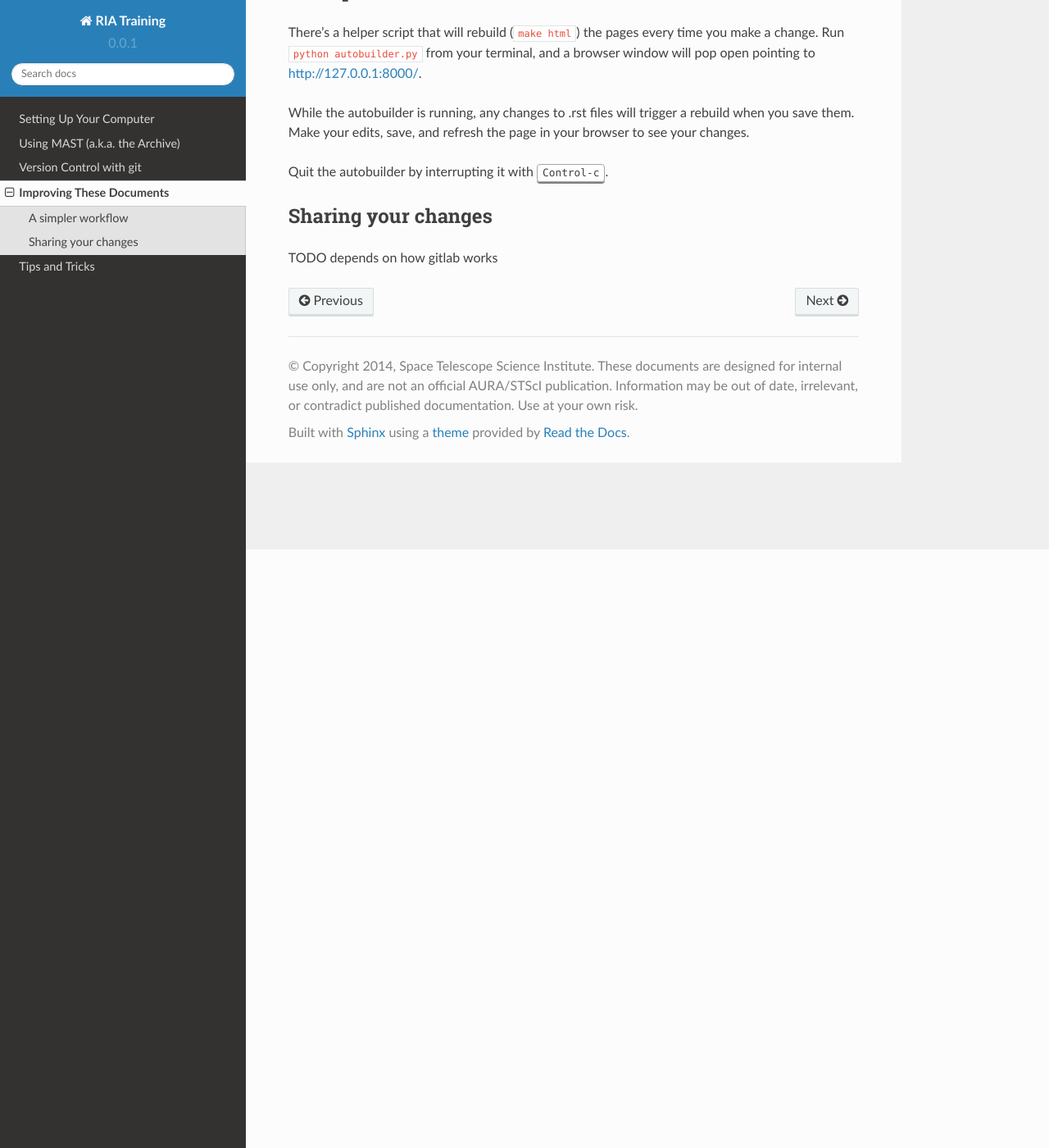
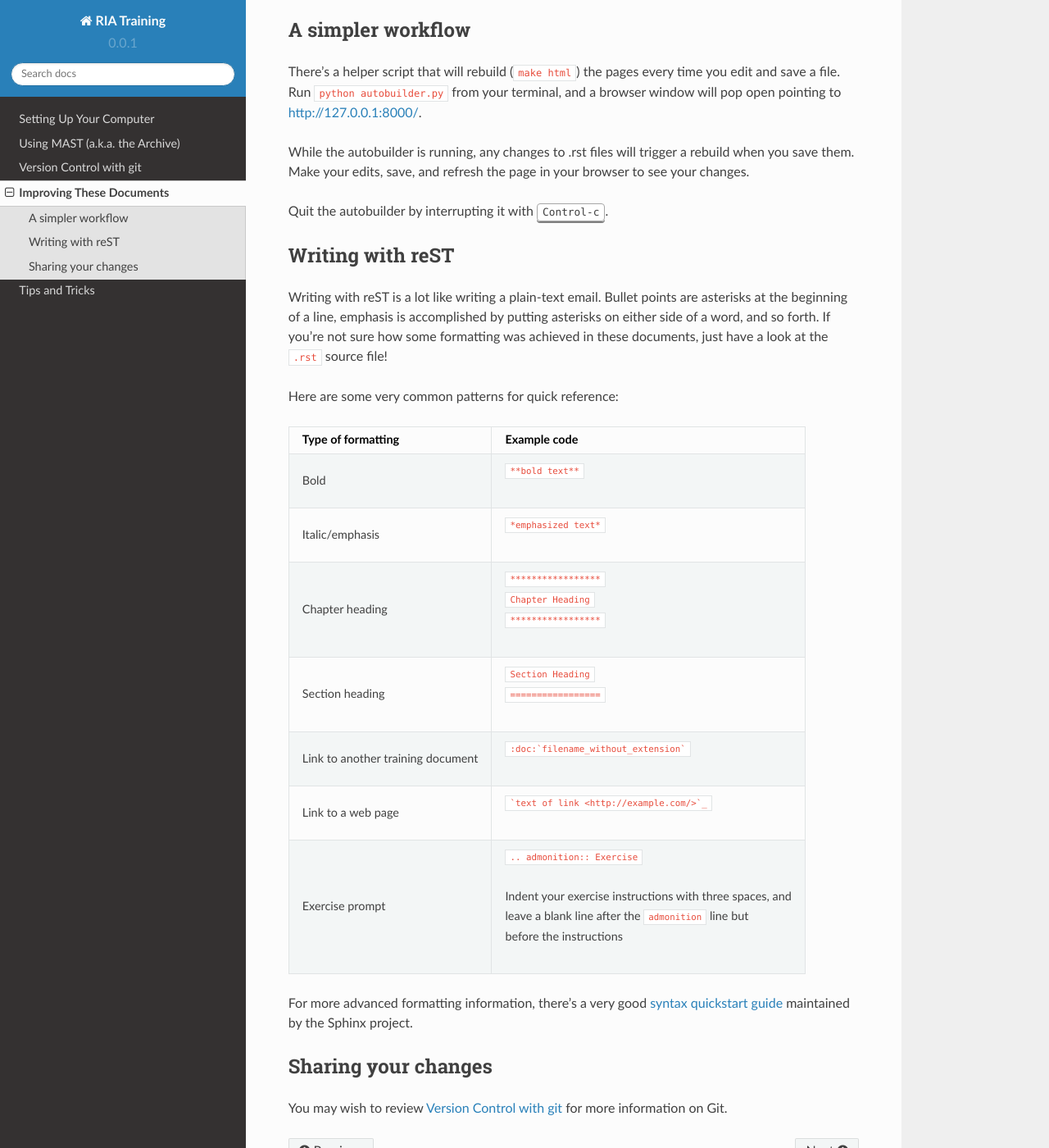
Before and after one commit to staceybright/training-library, a Sphinx documentation site: the page built from source/improvements.rst, in a window 1280 px wide and 1400 px high, scrolled down 730 px. Shown: the whole window at 82% size. Built offline with Sphinx 7.4.7 and the Read the Docs theme 2.0.0, drawn with Linux system fonts in a browser that asks for light colours; some of the changed text lies outside the part shown.

Commit message:
Include very simple markup sampler in improvements guide

````diff
--- a/source/improvements.rst
+++ b/source/improvements.rst
@@ -9,22 +9,61 @@ This creates a ``riatraining`` directory. The web pages are automatically genera
 
   pip install -r requirements.txt
 
-This installs the program that builds the web pages from the source files. To make a change, edit the ``.rst`` source for the document and then run::
+This installs the program that builds the web pages from the source files, as well as components it depends on. To make a change, edit the ``.rst`` source for the document and then run::
 
    make html
 
 The generated HTML for the webpages is now in ``build/html/``. You can open ``build/html/index.html`` (or another file) to see your handiwork.
 
+See :ref:`sharing_doc_changes` for how to incorporate your changes in the published version.
+
 A simpler workflow
 -------------------
 
-There's a helper script that will rebuild (``make html``) the pages every time you make a change. Run ``python autobuilder.py`` from your terminal, and a browser window will pop open pointing to http://127.0.0.1:8000/.
+There's a helper script that will rebuild (``make html``) the pages every time you edit and save a file. Run ``python autobuilder.py`` from your terminal, and a browser window will pop open pointing to http://127.0.0.1:8000/.
 
 While the autobuilder is running, any changes to .rst files will trigger a rebuild when you save them. Make your edits, save, and refresh the page in your browser to see your changes.
 
 Quit the autobuilder by interrupting it with :kbd:`Control-c`.
 
+Writing with reST
+------------------
+
+Writing with reST is a lot like writing a plain-text email. Bullet points are asterisks at the beginning of a line, emphasis is accomplished by putting asterisks on either side of a word, and so forth. If you're not sure how some formatting was achieved in these documents, just have a look at the ``.rst`` source file!
+
+Here are some very common patterns for quick reference:
+
++-----------------------------------+-------------------------------------------------------------+
+|Type of formatting                 | Example code                                                |
++===================================+=============================================================+
+| Bold                              | |  ``**bold text**``                                        |
++-----------------------------------+-------------------------------------------------------------+
+| Italic/emphasis                   | | ``*emphasized text*``                                     |
++-----------------------------------+-------------------------------------------------------------+
+| Chapter heading                   | | ``*****************``                                     |
+|                                   | | ``Chapter Heading``                                       |
+|                                   | | ``*****************``                                     |
++-----------------------------------+-------------------------------------------------------------+
+| Section heading                   | | ``Section Heading``                                       |
+|                                   | | ``=================``                                     |
++-----------------------------------+-------------------------------------------------------------+
+| Link to another training document | | ``:doc:`filename_without_extension```                     |
++-----------------------------------+-------------------------------------------------------------+
+| Link to a web page                | | ```text of link <http://example.com/>`_``                 |
++-----------------------------------+-------------------------------------------------------------+
+| Exercise prompt                   | | ``.. admonition:: Exercise``                              |
+|                                   | |                                                           |
+|                                   | | Indent your exercise instructions with three spaces, and  |
+|                                   | | leave a blank line after the ``admonition`` line but      |
+|                                   | | before the instructions                                   |
++-----------------------------------+-------------------------------------------------------------+
+
+For more advanced formatting information, there's a very good `syntax quickstart guide <http://sphinx-doc.org/rest.html>`_ maintained by the Sphinx project.
+
+
+.. _sharing_doc_changes:
+
 Sharing your changes
 ---------------------
 
-TODO depends on how gitlab works
+You may wish to review :doc:`version_control` for more information on Git.
````
